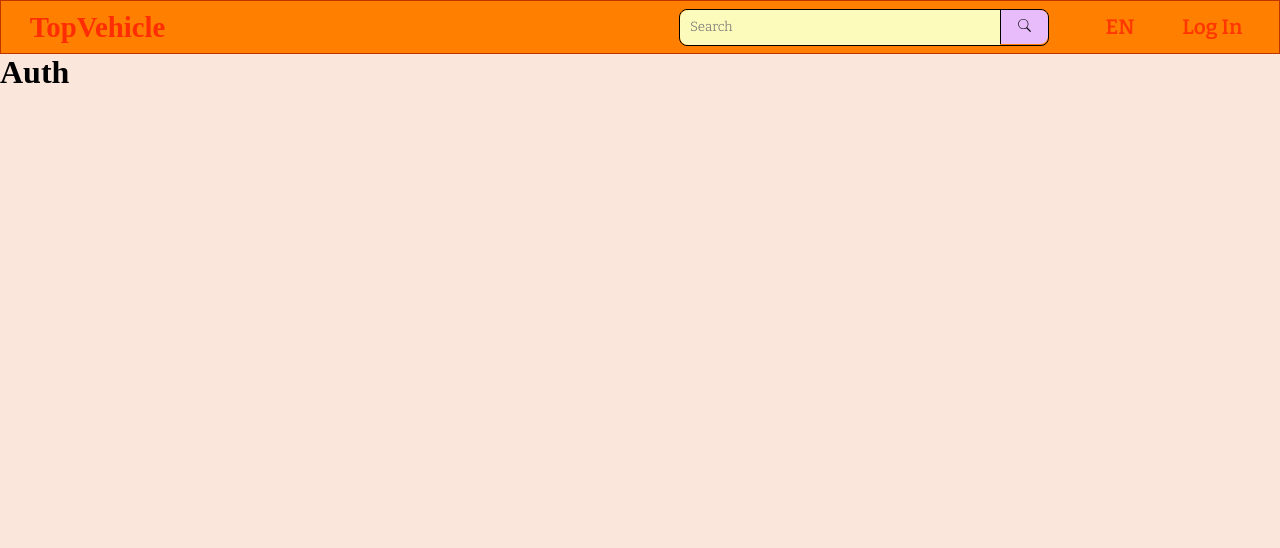
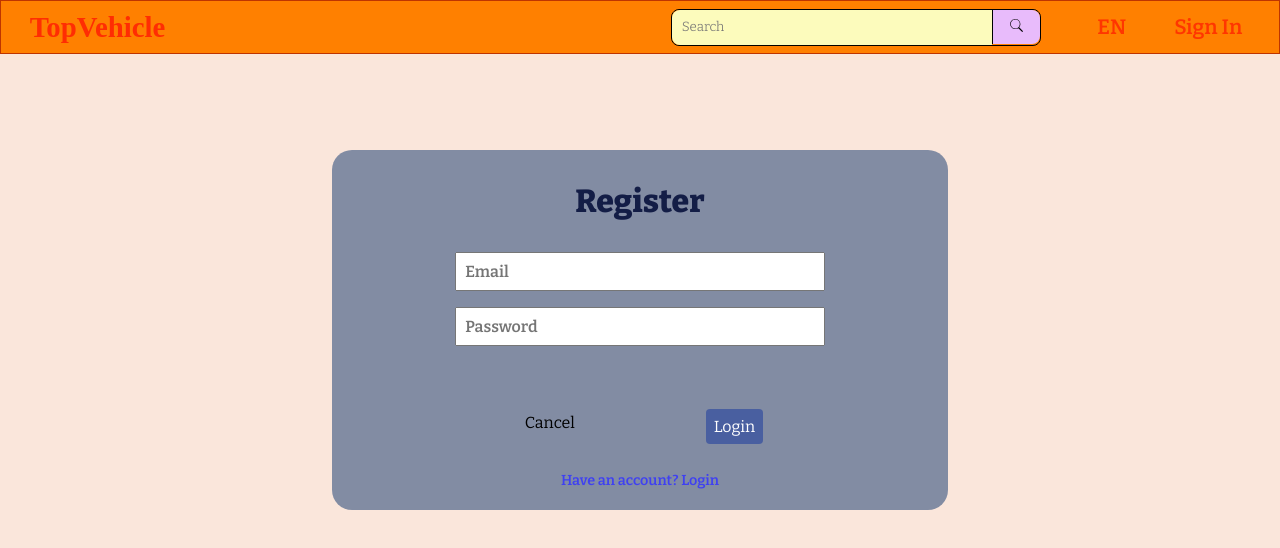
Before and after one commit to LevaniBulatsashvili/Top-Vehicles, a React (Vite) app: page /auth in a window 1280 px wide. Shown: the top 548 px of the page. Built offline with nearby package versions, Linux system fonts and the light colour scheme; a web font is replaced by a local one.

Commit message:
feat: add base authentication

```diff
--- a/src/components/Header.tsx
+++ b/src/components/Header.tsx
@@ -1,10 +1,22 @@
+import { useNavigate } from "react-router-dom";
+import { useStoreDispatch, useStoreSelector } from "../store/hooks";
+import { setUser } from "../store/userSlice";
 import "./Header.module.css";
 import Button from "./UI/Button";
 import SearchBar from "./UI/SearchBar";
 
 export default function Header() {
+  const dispatch = useStoreDispatch();
+  const navigate = useNavigate();
+  const user = useStoreSelector((state) => state.user.user);
+
   function handleChangeLanguage() {
     // TODO
+  }
+
+  function handleAuth() {
+    if (user) dispatch(setUser(undefined));
+    else navigate("/auth?type=login");
   }
 
   return (
@@ -22,8 +34,8 @@ export default function Header() {
             </Button>
           </li>
           <li>
-            <Button to="/auth">
-              <span>Log In</span>
+            <Button onClick={handleAuth}>
+              <span>{user ? "Logout" : "Sign In"}</span>
             </Button>
           </li>
         </ul>
--- /dev/null
+++ b/src/http/users.ts
@@ -0,0 +1,35 @@
+import type User from "../types/User";
+
+export async function register(
+  email: string,
+  password: string,
+  confirm: string
+) {
+  if (password === confirm) {
+    const response = await fetch("http://localhost:5000/users/register", {
+      headers: { "Content-Type": "application/json" },
+      method: "POST",
+      body: JSON.stringify({ email, password }),
+    });
+    const resData: User = await response.json();
+
+    if (!response.ok && response.status !== 422)
+      throw new Error("Oops something went wrong please try again.");
+
+    return resData;
+  }
+}
+
+export async function login(email: string, password: string) {
+  const response = await fetch("http://localhost:5000/users/login", {
+    headers: { "Content-Type": "application/json" },
+    method: "POST",
+    body: JSON.stringify({ email, password }),
+  });
+  const resData: User | { message: string } = await response.json();
+
+  if (!response.ok && response.status !== 401 && response.status !== 404)
+    throw new Error("Oops something went wrong please try again.");
+
+  return resData;
+}
--- /dev/null
+++ b/src/pages/Auth.module.css
@@ -0,0 +1,147 @@
+#form {
+  width: 40%;
+  min-height: 45vh;
+  background-color: rgba(34, 68, 119, 0.55);
+  display: flex;
+  justify-content: space-between;
+  align-items: center;
+  flex-direction: column;
+  border-radius: 20px;
+  margin-top: 5rem;
+}
+
+#display {
+  width: 60%;
+  display: flex;
+  gap: 1rem;
+  flex-direction: column;
+  align-items: center;
+}
+
+#display > h1 {
+  font-size: 2rem;
+  color: rgba(0, 9, 54, 0.85);
+  font-family: Bitter;
+  margin: 2rem 0 1rem 0;
+  font-weight: 800;
+}
+
+#display > input {
+  width: 100%;
+  font-size: 1rem;
+  font-family: Bitter;
+  font-weight: 600;
+  padding: 0.5rem;
+}
+
+#display > input:hover {
+  border: 2px solid rgb(34, 73, 189);
+  border-radius: 3px;
+}
+
+#display > div > p {
+  font-family: Bitter;
+  font-weight: 600;
+  color: rgba(255, 33, 33, 0.8);
+  margin-bottom: 0.3rem;
+  text-align: center;
+}
+
+#control {
+  width: 80%;
+  display: flex;
+  flex-direction: column;
+}
+
+#control > div {
+  width: 50%;
+  align-self: center;
+  margin: 0.5rem 0 1.5rem 0;
+  display: flex;
+  justify-content: space-between;
+}
+
+#control > div > button:last-child {
+  background-color: rgba(43, 72, 159, 0.65);
+  color: #fff;
+  padding: 0.5rem;
+  border-radius: 4px;
+}
+
+#control > div > button:last-child:hover {
+  background-color: rgba(43, 72, 159, 0.9);
+}
+
+#control > a {
+  color: rgba(52, 52, 255, 0.85);
+  font-size: 0.9rem;
+  font-weight: 600;
+  align-self: center;
+  margin-bottom: 1rem;
+}
+
+#control > a:hover {
+  color: rgb(26, 26, 255);
+}
+
+@media only screen and (max-width: 1400px) {
+  #form {
+    width: 55%;
+  }
+}
+
+@media only screen and (max-width: 1100px) {
+  #form {
+    width: 65%;
+  }
+
+  #display {
+    width: 70%;
+  }
+
+  #control > div {
+    width: 55%;
+  }
+}
+
+@media only screen and (max-width: 800px) {
+  #form {
+    width: 75%;
+  }
+
+  #display {
+    width: 80%;
+  }
+
+  #control > div {
+    width: 65%;
+  }
+}
+
+@media only screen and (max-width: 600px) {
+  #form {
+    width: 90%;
+  }
+
+  #display {
+    width: 85%;
+  }
+
+  #control > div {
+    width: 75%;
+  }
+}
+
+@media only screen and (max-width: 420px) {
+  #form {
+    width: 100%;
+  }
+
+  #display {
+    width: 90%;
+  }
+
+  #control > div {
+    width: 90%;
+  }
+}
--- a/src/pages/Auth.tsx
+++ b/src/pages/Auth.tsx
@@ -1,3 +1,95 @@
+import styles from "./Auth.module.css";
+import { Form, useNavigate, useSearchParams } from "react-router-dom";
+import Container from "../components/UI/Container";
+import { FormEvent, useRef, useState } from "react";
+import Button from "../components/UI/Button";
+import { login, register } from "../http/users";
+import { useStoreDispatch } from "../store/hooks";
+import { setUser } from "../store/userSlice";
+import validateUser from "../validations/validateUser";
+
 export default function AuthPage() {
-  return <h1>Auth</h1>
+  const [searchParams] = useSearchParams();
+  const type = searchParams.get("type");
+  const navigate = useNavigate();
+  const dispatch = useStoreDispatch();
+  const emailRef = useRef<HTMLInputElement>(null);
+  const passwordRef = useRef<HTMLInputElement>(null);
+  const confirmRef = useRef<HTMLInputElement>(null);
+  const [errors, setErrors] = useState<string[]>([]);
+  const [isFetching, setIsFetching] = useState(false);
+
+  async function handleSubmit(event: FormEvent<HTMLFormElement>) {
+    event.preventDefault();
+    setErrors([]);
+    const email = emailRef.current!.value.trim();
+    const password = passwordRef.current!.value.trim();
+    const confirm = confirmRef.current?.value.trim();
+
+    let user;
+    setIsFetching(true);
+
+    if (type === "register") {
+      const validationErrors = validateUser(email, password, confirm!);
+      if (validationErrors.length) {
+        setErrors((prev) => [...prev, ...validationErrors]);
+        return setIsFetching(false);
+      }
+      user = await register(email, password, confirm!);
+    } else user = await login(email, password);
+    setIsFetching(false);
+    if ("message" in user!) return setErrors([user.message]);
+    dispatch(setUser(user));
+    navigate("/");
+  }
+
+  return (
+    <Container>
+      <Form id={styles["form"]} onSubmit={handleSubmit}>
+        <div id={styles["display"]}>
+          <h1>{type === "login" ? "Login" : "Register"}</h1>
+          <input name="email" placeholder="Email" ref={emailRef} />
+          <input
+            type="password"
+            name="password"
+            placeholder="Password"
+            ref={passwordRef}
+          />
+          {type === "register" && (
+            <input
+              type="password"
+              name="confirm"
+              placeholder="Confirm"
+              ref={confirmRef}
+            />
+          )}
+          {errors.length > 0 && (
+            <div>
+              {errors.map((error) => (
+                <p key={error}>{error}</p>
+              ))}
+            </div>
+          )}
+        </div>
+
+        <div id={styles["control"]}>
+          <div>
+            <Button to="/" type="button">
+              Cancel
+            </Button>
+            <Button type="submit" disabled={isFetching}>
+              {type === "register" ? "Register" : "Login"}
+            </Button>
+          </div>
+          <Button
+            to={`/auth?type=${type === "register" ? "login" : "register"}`}
+          >
+            {type === "login"
+              ? "Create account, Register"
+              : "Have an account? Login"}
+          </Button>
+        </div>
+      </Form>
+    </Container>
+  );
 }
--- a/src/store/store.ts
+++ b/src/store/store.ts
@@ -1,8 +1,10 @@
 import { configureStore } from "@reduxjs/toolkit";
 import { vehicleSlice } from "./vehicleSlice";
+import { userSlice } from "./userSlice";
 
 export const store = configureStore({
   reducer: {
     vehicle: vehicleSlice.reducer,
+    user: userSlice.reducer,
   },
 });
--- /dev/null
+++ b/src/store/userSlice.ts
@@ -0,0 +1,19 @@
+import { createSlice, type PayloadAction } from "@reduxjs/toolkit";
+import type UserState from "../types/store/UserState";
+import type User from "../types/User";
+
+const initialState: UserState = {
+  user: undefined,
+};
+
+export const userSlice = createSlice({
+  name: "user",
+  initialState,
+  reducers: {
+    setUser(state, action: PayloadAction<User | undefined>) {
+      state.user = action.payload;
+    },
+  },
+});
+
+export const { setUser } = userSlice.actions;
--- /dev/null
+++ b/src/types/User.ts
@@ -0,0 +1,6 @@
+type User = {
+  id: number;
+  email: string;
+};
+
+export default User;
--- a/src/types/store/RootState.ts
+++ b/src/types/store/RootState.ts
@@ -1,7 +1,9 @@
+import type UserState from "./UserState";
 import type VehicleState from "./VehicleState";
 
 type RootState = {
   vehicle: VehicleState;
+  user: UserState;
 };
 
 export default RootState;
--- /dev/null
+++ b/src/types/store/UserState.ts
@@ -0,0 +1,5 @@
+type UserState = {
+  user: { id: number; email: string } | undefined;
+};
+
+export default UserState;
--- /dev/null
+++ b/src/validations/validateUser.ts
@@ -0,0 +1,23 @@
+function validateEmail(email: string) {
+  return /^(([^<>()[\]\\.,;:\s@"]+(\.[^<>()[\]\\.,;:\s@"]+)*)|.(".+"))@((\[[0-9]{1,3}\.[0-9]{1,3}\.[0-9]{1,3}\.[0-9]{1,3}\])|(([a-zA-Z\-0-9]+\.)+[a-zA-Z]{2,}))$/.test(
+    email
+  );
+}
+
+function validatePassword(password: string) {
+  return password.length >= 6;
+}
+
+export default function validateUser(
+  email: string,
+  password: string,
+  confirm: string
+) {
+  const errors: string[] = [];
+  if (!validatePassword(password))
+    errors.push("Password must be at least 6 characters long");
+  if (password !== confirm) errors.push("Passwords don't match");
+  if (!validateEmail(email)) errors.push("Email is invalid.");
+
+  return errors;
+}
```
Also changed, not shown: src/types/UI/InputProps.ts (added, +7 -0 lines).
